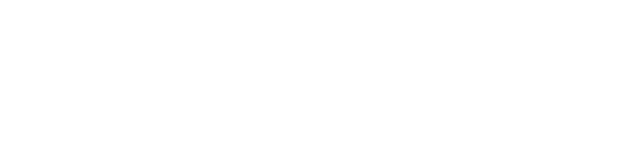
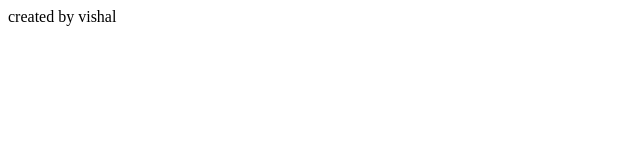
Before and after one commit to VishalGupta2408/project2, a plain HTML site: page index.html in a window 1280 px wide. Shown: the whole page, without its empty margins (0-640 px from the left). Drawn offline with Linux system fonts and the light colour scheme.

Commit message:
Add nmame

```diff
--- a/index.html
+++ b/index.html
@@ -9,3 +9,5 @@
 
 </body>
 </html>
+
+created by vishal
```
